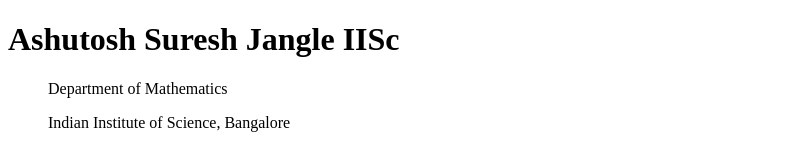
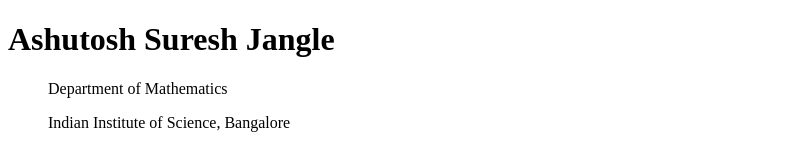
Before and after one commit to ashutoshjangle/ashutoshjangle.github.io, a plain HTML site: page index.html in a window 1280 px wide. Shown: the top 155 px of the page, without its empty margins (0-792 px from the left). Drawn offline with Linux system fonts and the light colour scheme.

Commit message:
Update index.html

```diff
--- a/index.html
+++ b/index.html
@@ -5,7 +5,7 @@
   <title>Academic Information</title>
 </head>
 <body>
-  <h1>Ashutosh Suresh Jangle IISc </h1>
+  <h1>Ashutosh Suresh Jangle</h1>
 <ul>
     <p>Department of Mathematics</p>
     <p>Indian Institute of Science, Bangalore </p>
```
